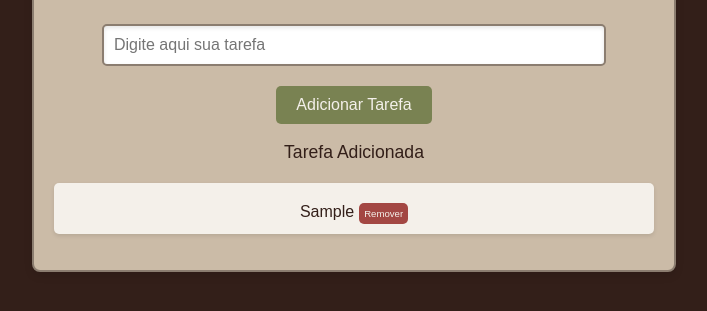
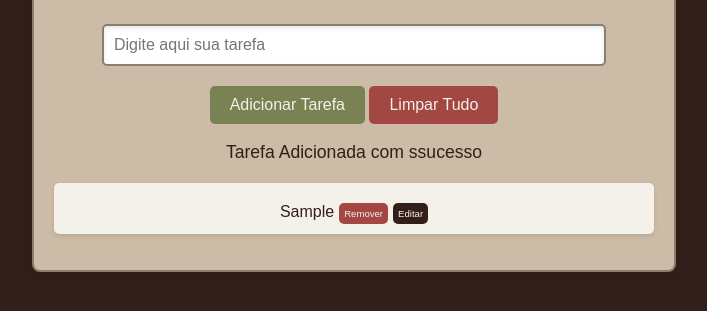
Before and after one commit to gabrielandradefront/javascript, a plain HTML site: page jsballerini/aula 4/index.html in a window 1280 px wide. Both pictures are taken after typing "Sample" into the empty fields and a click on the button "Adicionar Tarefa". Shown: the part 327-638 px from the top of the page, without its empty margins (286-993 px from the left). Drawn offline with Linux system fonts and the light colour scheme.

Commit message:
fim da landing ballerini

```diff
--- a/jsballerini/aula 4/index.html
+++ b/jsballerini/aula 4/index.html
@@ -12,6 +12,7 @@
     <p>Adicione suas tarefas!</p>
     <input id="suaTarefa" type="text" placeholder="Digite aqui sua tarefa">
     <button onclick="adicionarTarefa()">Adicionar Tarefa</button>
+    <button onclick="excluirTarefas()" class="botao_lista">Limpar Tudo</button>
     <p id="mensagem"></p>
     <ul id="listaT">
 
--- a/jsballerini/aula 4/script.js
+++ b/jsballerini/aula 4/script.js
@@ -1,8 +1,7 @@
-//function está criando a ação que vai ser executada
+let tarefas = []
 
 function adicionarTarefa() {
 
-  let tarefas = []
   let suaTarefa = document.getElementById("suaTarefa")
 
   //Variaável que pega o valor dentro do elemento acima
@@ -13,20 +12,20 @@ function adicionarTarefa() {
 
   } else {
 
-    let mensagem = "Tarefa Adicionada"
 
-    //Variável do elemento input (lugar onde tem entrada de informação)
-
-    document.getElementById("mensagem").textContent = mensagem;
+    document.getElementById("mensagem").textContent = "Tarefa Adicionada com ssucesso";
 
     tarefas.push(tarefa)
     renderizarT()
+    suaTarefa.value = ""
+  }
   }
 
-  suaTarefa.value = ""
 
   function renderizarT() {
     let listaT = document.getElementById("listaT")
+
+    listaT.innerHTML = ""
 
     for(let ini = 0; ini <  tarefas.length; ini++){
 
@@ -39,11 +38,31 @@ function adicionarTarefa() {
     botaoL.textContent = "Remover"
     botaoL.onclick = () => removerTarefa(ini)
 
+    let botaoEd = document.createElement("button")
+    botaoEd.className = "editar"
+    botaoEd.textContent = "Editar"
+    botaoEd.onclick = () => editarT(ini)
+
     novaT.appendChild(botaoL)
+    novaT.appendChild(botaoEd)
     listaT.appendChild(novaT)
     }
   }
-  }
   function removerTarefa(ini) {
     tarefas.splice(ini, 1)
+    renderizarT()
   }
+
+  function editarT(ini) {
+    let tarefaEditada = window.prompt('Edite a Tarefa')
+
+    if (tarefaEditada.trim() !== "") {
+      tarefas[ini] = tarefaEditada
+      renderizarT()
+    }
+  }
+  function excluirTarefas() {
+    tarefas.length = 0
+    renderizarT()
+    document.getElementById("mensagem").textContent = "Lista limpa";
+  }
```
